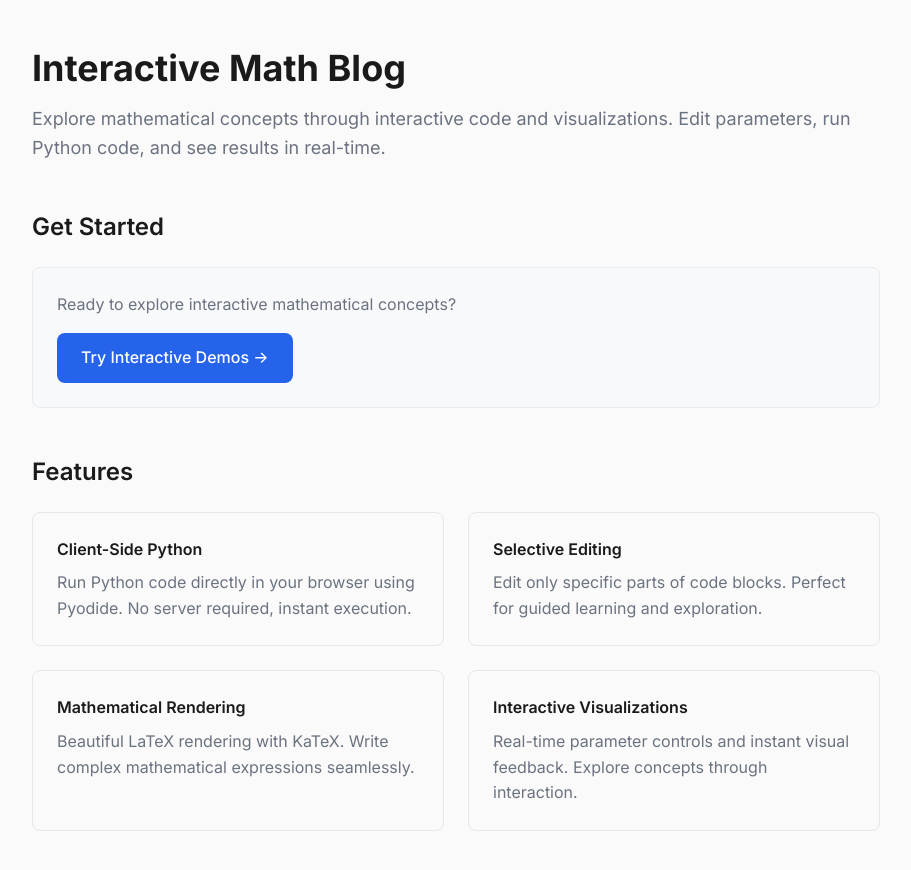
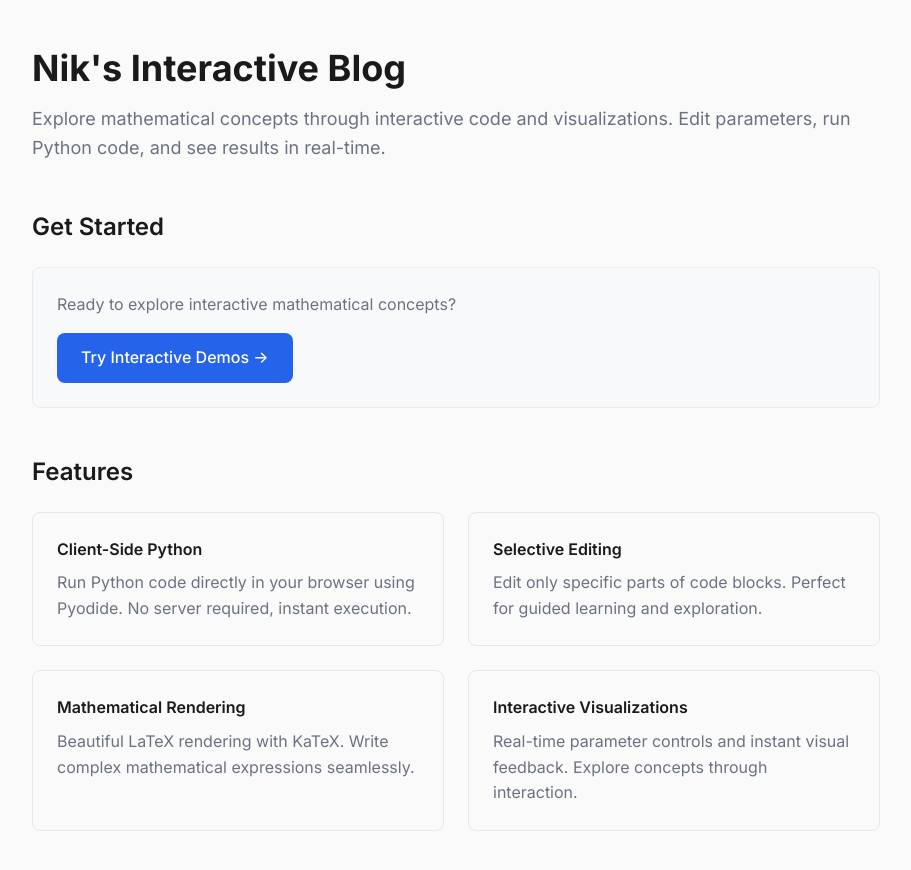
Before and after one commit to nikhil-vytla/interactive-blog, a Next.js app: page / in a window 1280 px wide. Shown: the top 870 px of the page, without its empty margins (184-1095 px from the left). Built offline with nearby package versions, Linux system fonts and the light colour scheme.

Commit message:
Update title

```diff
--- a/src/app/layout.tsx
+++ b/src/app/layout.tsx
@@ -15,8 +15,8 @@ const jetBrainsMono = JetBrains_Mono({
 });
 
 export const metadata: Metadata = {
-  title: "Interactive Math Blog",
-  description: "Interactive mathematical and code blogging platform",
+  title: "Nik's Interactive Blog",
+  description: "A little interactive math + coding blog experiment",
 };
 
 export default function RootLayout({
--- a/src/app/page.tsx
+++ b/src/app/page.tsx
@@ -4,7 +4,7 @@ export default function Home() {
   return (
     <div className="max-w-4xl mx-auto px-6 py-12">
       <header className="mb-12">
-        <h1 className="text-4xl font-bold mb-4">Interactive Math Blog</h1>
+        <h1 className="text-4xl font-bold mb-4">Nik's Interactive Blog</h1>
         <p className="text-muted text-lg leading-relaxed">
           Explore mathematical concepts through interactive code and visualizations.
           Edit parameters, run Python code, and see results in real-time.
```
